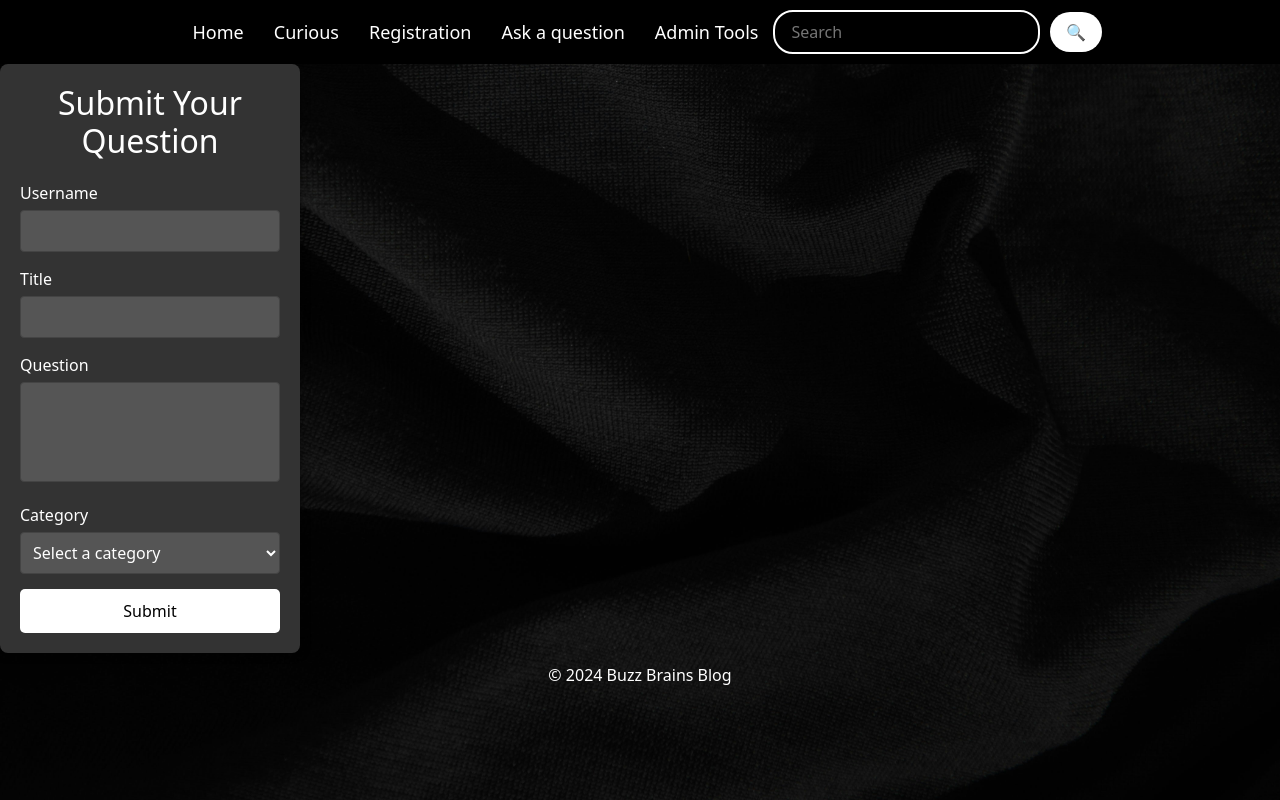
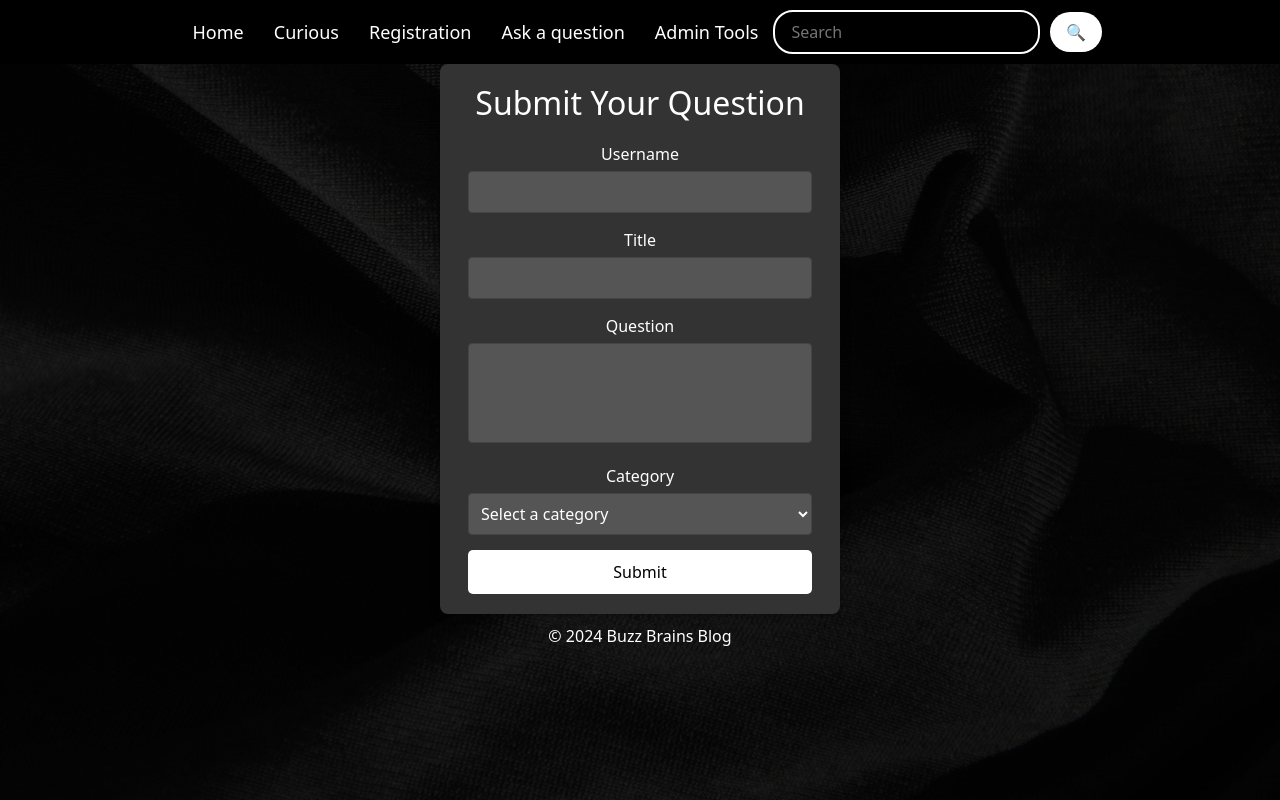
Before and after one commit to Beez1/Angular-Js-blog, an Angular app in the folder my-app/: page /questions in a window 1280 px wide. Built offline with nearby package versions, Linux system fonts and the light colour scheme; no server answers.

Commit message:
Refactor form styling in questions component

```diff
--- a/my-app/src/app/questions/questions.component.css
+++ b/my-app/src/app/questions/questions.component.css
@@ -107,22 +107,13 @@
 }
 
 
-.form-wrapper {
-    display: flex;
-    justify-content: center;
-    align-items: center;
-    height: 100vh;
-    background-color: #000;
-}
-
 .form-container {
     background: #333;
     padding: 20px;
     border-radius: 8px;
     box-shadow: 0 0 10px rgba(0, 0, 0, 0.5);
-    width: 300px;
-    justify-content: center;
-    align-items: center;
+    width: 400px;
+    margin: auto; /* Center the form horizontally */
 }
 
 .form-container h2 {
@@ -133,24 +124,27 @@
 
 .form-group {
     margin-bottom: 15px;
+    text-align: center; /* Center the form group items */
 }
 
 .form-group label {
     display: block;
     margin-bottom: 5px;
     color: #fff;
+    text-align: center; /* Center the labels */
 }
 
 .form-group input,
 .form-group textarea,
 .form-group select {
-    width: 100%;
+    width: calc(100% - 16px); /* Adjust width to accommodate padding */
     padding: 8px;
     box-sizing: border-box;
     background-color: #555;
     color: #fff;
     border: 1px solid #444;
     border-radius: 4px;
+    margin: 0 auto; /* Center the inputs */
 }
 
 .form-group input::placeholder,
@@ -170,14 +164,14 @@
     border: none;
     border-radius: 5px;
     cursor: pointer;
-    width: 100%;
-    text-align: center;
+    width: calc(100% - 16px); /* Adjust width to accommodate padding */
+    margin: 0 auto; /* Center the button */
+    display: block; /* Make the button a block element to center it */
 }
 
 .submit-btn:hover {
     background-color: #ccc;
 }
-
 .footer {
     text-align: center;
     color: white;
```
